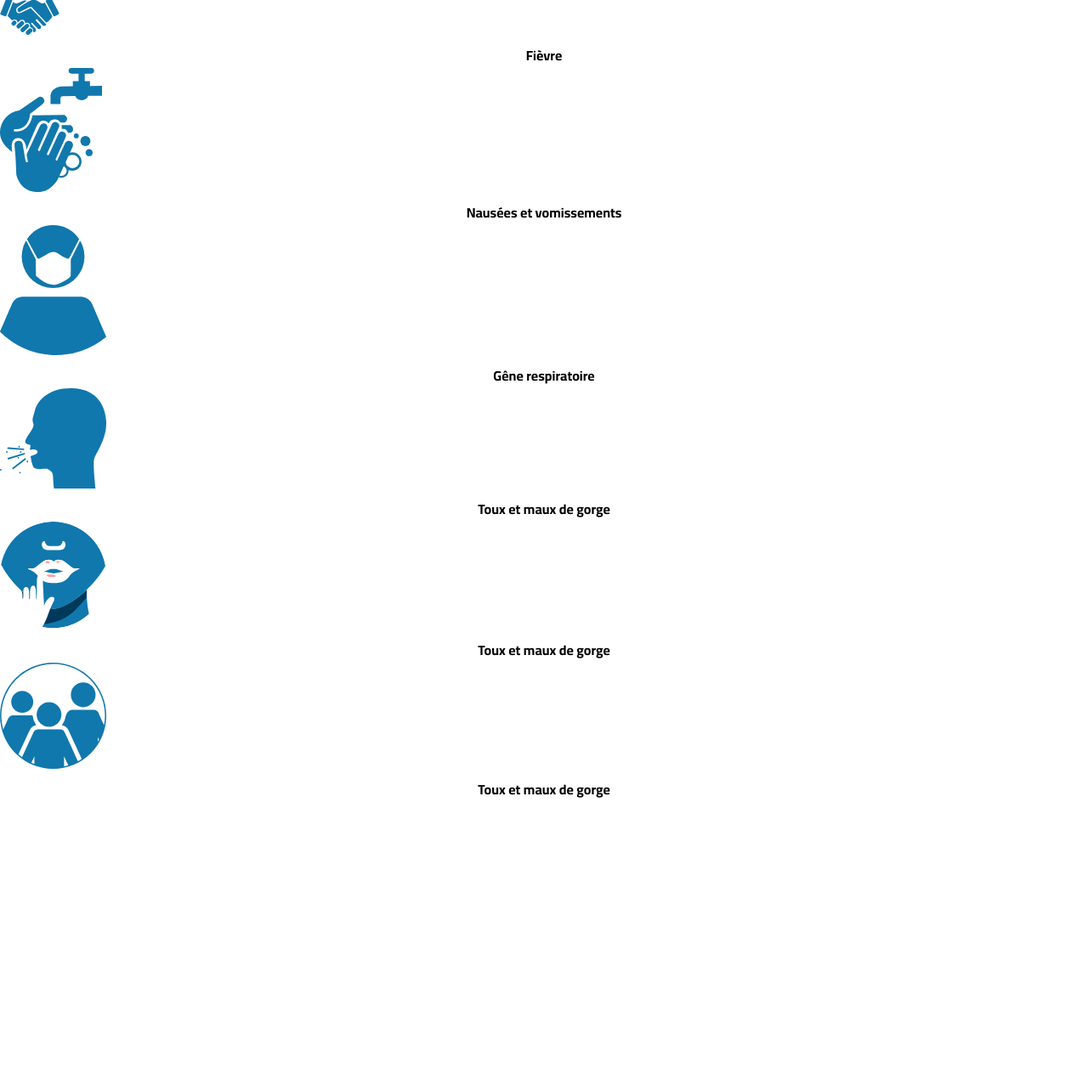
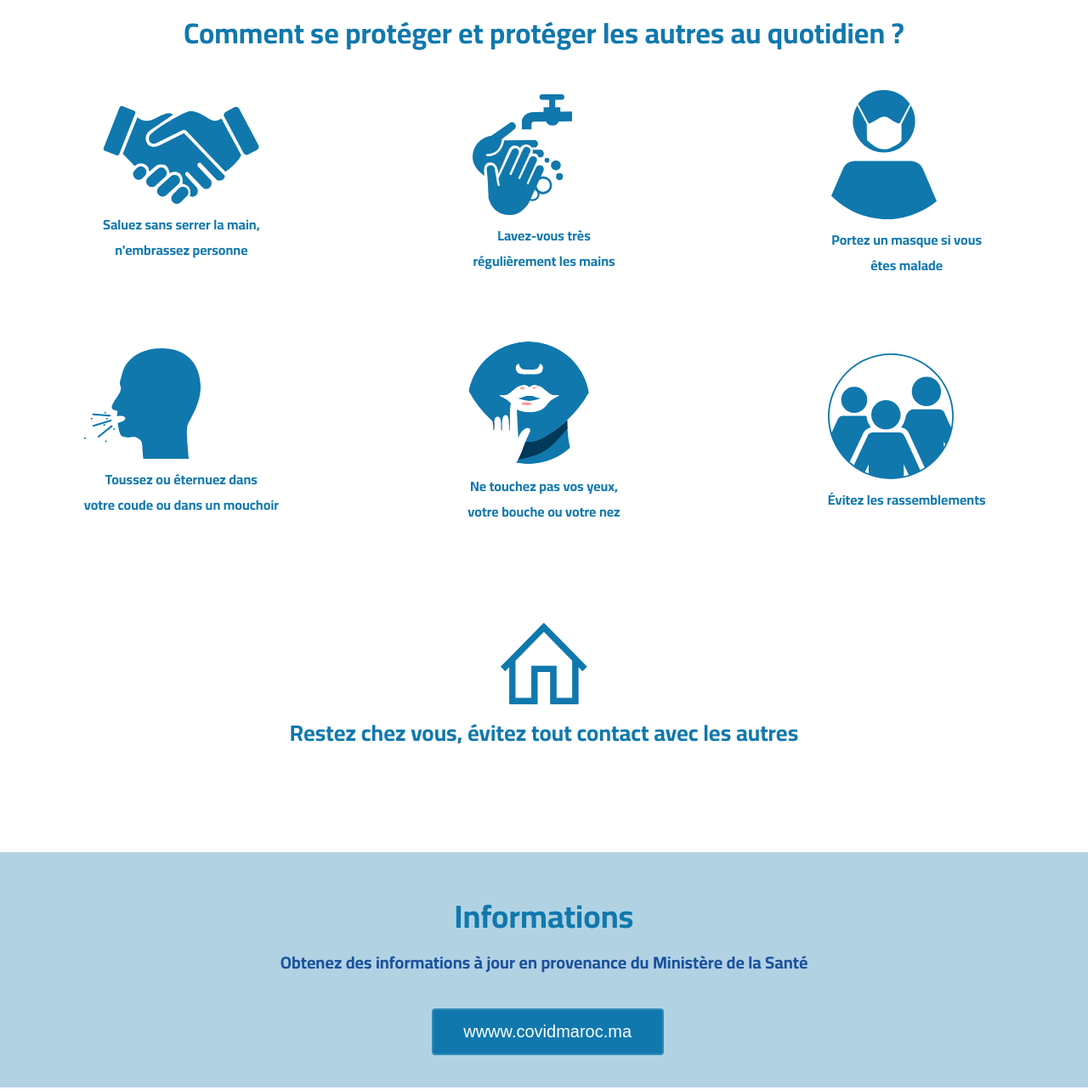
Before and after one commit to Salma-hu/coronavirus-projet, a website: page Starter-file/app/conseils.html in a window 1280 px wide. Shown: the part 83-1366 px from the top of the page at 85% size. Before the commit the page ends 1027 px from the top, so only its background shows below. Drawn offline with Linux system fonts and the light colour scheme.

Commit message:
page conseil

```diff
--- a/Starter-file/app/conseils.html
+++ b/Starter-file/app/conseils.html
@@ -29,7 +29,7 @@
         <img class="logo"src="/Starter-file/app/image/img2.png" alt="">
         <div class="nav-links">
           <a href="#" target="_blank">Conseils</a>
-          <a href="#" target="_blank">Accueil</a>
+          <a href="index.html" target="_blank">Accueil</a>
 
         </div>
       </div>
@@ -37,50 +37,145 @@
 
     <section class="protection">
         <div class="protect">
-            <h1 class="ptitle">Quels sont les symptômes à surveiller ?</h1>
+            <h1 class="ptitle">Comment se protéger et protéger les autres au quotidien ?</h1>
          <div class="protec">
            <div class="pro">
                <div class="pro1">
-                <img id="img" src="/Starter-file/app/image/ico1 (2).svg" width="70">
-                <p class="para">Fièvre</p>
+                <img class="mag" src="/Starter-file/app/image/ico1 (2).svg" width="100%">
+                <p class="parag">Saluez sans serrer la main,<br>n'embrassez personne</p>
                 </div>
             </div>
-            <div class="protec">
+            <div class="pro">
                 <div class="pro2">
-                 <img id="img" src="/Starter-file/app/image/ico2 (2).svg" width="120">
-                 <p class="para">Nausées et vomissements</p>
+                 <img class="mag" src="/Starter-file/app/image/ico2 (2).svg" width="70%" >
+                 <p class="parag">Lavez-vous très<br>régulièrement les mains</p>
                 </div>
              </div>
-             <div class="protec">
+             <div class="pro">
                 <div class="pro3">
-                 <img id="img" src="/Starter-file/app/image/ico3.svg" width="125">
-                 <p class="para">Gêne respiratoire</p>
+                 <img class="mag" src="/Starter-file/app/image/ico3.svg" width="70%" >
+                 <p class="parag">Portez un masque si vous<br>êtes malade</p>
                 </div>
             </div>
-            <div class="protec">
+            <div class="pro">
                 <div class="pro4">
-                 <img id="img" src="/Starter-file/app/image/ico4 (2).svg" width="125">
-                 <p class="para">Toux et maux de gorge</p>
+                 <img class="mag" src="/Starter-file/app/image/ico4 (2).svg" width="60%" >
+                 <p class="parag">Toussez ou éternuez dans<br>votre coude ou dans un mouchoir</p>
                 </div>
             </div>
-            <div class="protec">
+            <div class="pro">
                 <div class="cont5">
-                 <img id="img" src="/Starter-file/app/image/ico5.svg" width="125">
-                 <p class="para">Toux et maux de gorge</p>
+                 <img class="mag" src="/Starter-file/app/image/ico5.svg" width="80%" >
+                 <p class="parag">Ne touchez pas vos yeux,<br>votre bouche ou votre nez</p>
                 </div>
             </div>
-            <div class="protec">
+            <div class="pro">
                 <div class="cont6">
-                 <img id="img" src="/Starter-file/app/image/ico6.svg" width="125">
-                 <p class="para">Toux et maux de gorge</p>
+                 <img class="mag" src="/Starter-file/app/image/ico6.svg"width="80%" >
+                 <p class="parag">Évitez les rassemblements</p>
                 </div>
             </div>
           </div>
+        </div>
+        <div class="restez">
+            <img class="restez__chez" src="/Starter-file/app/image/7.png" alt="">
+            <p class="restez__vous">Restez chez vous, évitez tout contact avec les autres</p>
+        </div>
+    </section>
 
+
+   <section class="information">
+       <div class="informa">
+           <h1 class="tit">Informations</h1>
+           <p class="infopara">Obtenez des informations à jour en provenance du Ministère de la Santé</p>
+           <button class="infobut">wwww.covidmaroc.ma</button>
+
+       </div>
+
+   </section>
+
+   <section class="container">
+    <div class="contain">
+        <h1 class="title">Quels sont les symptômes à surveiller ?</h1>
+     <div class="content">
+       <div class="cont">
+           <div class="cont1">
+            <img id="img" src="/Starter-file/app/image/ico7.svg" width="70">
+            <p class="para">Fièvre</p>
+            </div>
         </div>
+        <div class="cont">
+            <div class="cont2">
+             <img id="img" src="/Starter-file/app/image/ico8.svg" width="120">
+             <p class="para">Nausées et vomissements</p>
+            </div>
+         </div>
+         <div class="cont">
+            <div class="cont3">
+             <img id="img" src="/Starter-file/app/image/ico9.svg" width="125">
+             <p class="para">Gêne respiratoire</p>
+            </div>
+        </div>
+        <div class="cont">
+            <div class="cont1">
+             <img id="img" src="/Starter-file/app/image/ico10.svg" width="125">
+             <p class="para">Toux et maux de gorge</p>
+            </div>
+        </div>
+      </div>
+    </div>
 
     </section>
 
+    <section class="recommandations">
+        <h1 class="titre">Recommandations officielles</h1>
+        <h3 class="soustitre">Si vous pensez être malade, nous vous conseillons :</h3>
+    <div class="recommand">
+    <div class="recommand__paragraph">
+        <p> <span>⚠</span> Evitez les endroits publics.</p>
+        <p> <span>⚠</span> Ne rendez pas visite aux personnes fragiles.</p>
+        <p> <span>⚠</span> Ne Restez chez vous.</p>
+        <p> <span>⚠</span> Respectez les mesures barrière (lavage de main, masque).</p>
+        <p> <span>⚠</span> Surveillez vos symptômes, l’évolution de votre température corporelle et recherchez un avis médical.</p>
+    </div>
+    <div class="recommand__partie">
+        <h4 class="titr">Appelez</h4>
+        <button class="but">141</button>
+        <button class="but">080 100 47 47</button>
+        <button class="but">300</button>
+
+    </div>
+
+    </div>
+
+</section>
+
+<section class="texte">
+    <p class="txt">Vous pensez avoir été exposé au Coronavirus COVID-19 et vous avez des symptômes ?</p>
+    <img class="imag" src="/Starter-file/app/image/1f637.png" >
+    <button class="btxt">Démarrer le test</button>
+
+</section>
+
+<section class="footer">
+    <p class="log">Logo</p>
+<div class="foot">
+    <div class="foot__contact">
+        <h3 class="contact">Contacts utiles</h3>
+        <p class="tex">Numéro économique - Allo veille épidémiologique</p>
+        <p class="num">080 100 47 47</p>
+        <p class="tex">Aide médicale urgente - Allo SAMU</p>
+        <p class="num">141</p>
+        <p class="tex">la plateforme téléphonique- Allo 300</p>
+        <p class="num">300</p>
+    </div>
+    <div class="foot__accon">
+        <a href="#" class="acc acc1">Accueil</a>
+        <a href="#" class="acc  ">Consiel</a>
+    </div>
+</div>
+
+<section class="capback"></section>
 
 
 </body>
--- /dev/null
+++ b/Starter-file/app/sass/_ protection.scss
@@ -0,0 +1,41 @@
+.ptitle{
+    margin-top: 40px;
+    font-weight: bold;
+    font-size: 211%;
+    text-align: center;
+    color:$color_back;
+}
+.protec{
+    display: flex;
+    flex-wrap: wrap;
+}
+.pro{
+
+    flex: 4 0 22%;
+    margin: 20px;
+    height: 253px;
+    color:$color_back;
+    display: flex;
+    align-items: center;
+    justify-content: center;
+}
+.parag{
+    text-align: center;
+    font-weight: bold;
+
+}
+.restez{
+    text-align: center;
+    margin-top: 6%;
+    padding-bottom: 9%;
+    &__chez{
+        width: 8%;
+    }
+    &__vous{
+
+        font-weight: bold;
+        font-size: 165%;
+        color:$color_back;
+    }
+
+}
--- /dev/null
+++ b/Starter-file/app/sass/_information.scss
@@ -0,0 +1,33 @@
+.information{
+    padding: 3%;
+    background-color: $color_nav;
+}
+
+.tit{
+    margin-top: 2px;
+    font-weight: bold;
+    font-size: 236%;
+    text-align: center;
+    color:$color_back;
+}
+.infopara{
+    text-align: center;
+    color: #1a519e;
+    font-size: 125%;
+
+}
+
+.infobut{
+
+    width: 273px;
+    background-color: $color_back;
+    padding: 14px;
+    margin-top: 3%;
+    margin-left: 39%;
+    border: 2px solid $color_logo;
+    border-radius: 4px;
+    color: $color_white;
+    font-size: 20px;
+
+
+}
--- a/Starter-file/app/sass/_variable.scss
+++ b/Starter-file/app/sass/_variable.scss
@@ -7,4 +7,4 @@ $color_white:white;
 $color_black:black;
 $color_back:#1078ad;
 $color_ciel:#96c5dc;
-$color_green:#369d53;
+$color_green:#369d53
--- a/Starter-file/app/sass/style.scss
+++ b/Starter-file/app/sass/style.scss
@@ -6,3 +6,5 @@
 @import "recommandation";
 @import "texte";
 @import "footer";
+@import " protection";
+@import "information";
```
Also changed, not shown: Starter-file/app/index.html (+1 -1 lines), Starter-file/app/css/style.css, Starter-file/app/image/7.png (added).
